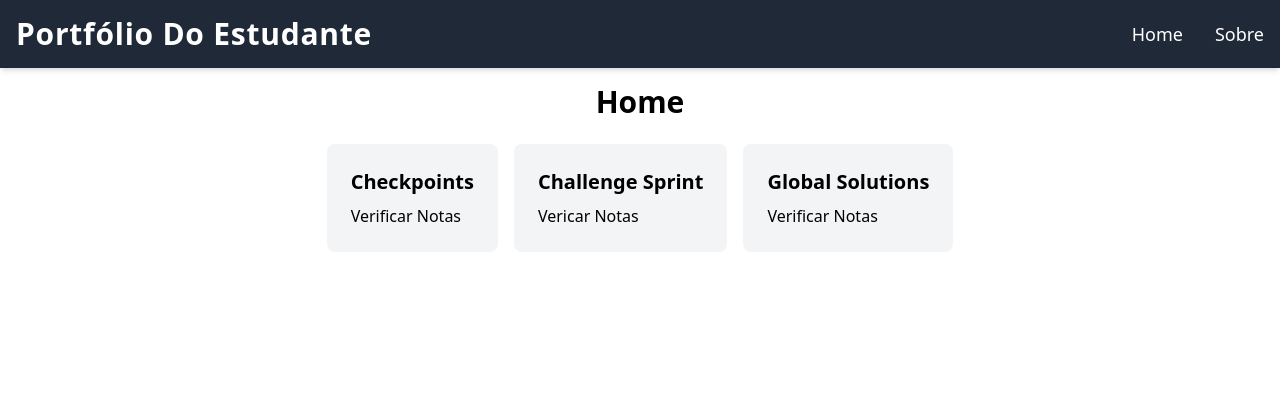
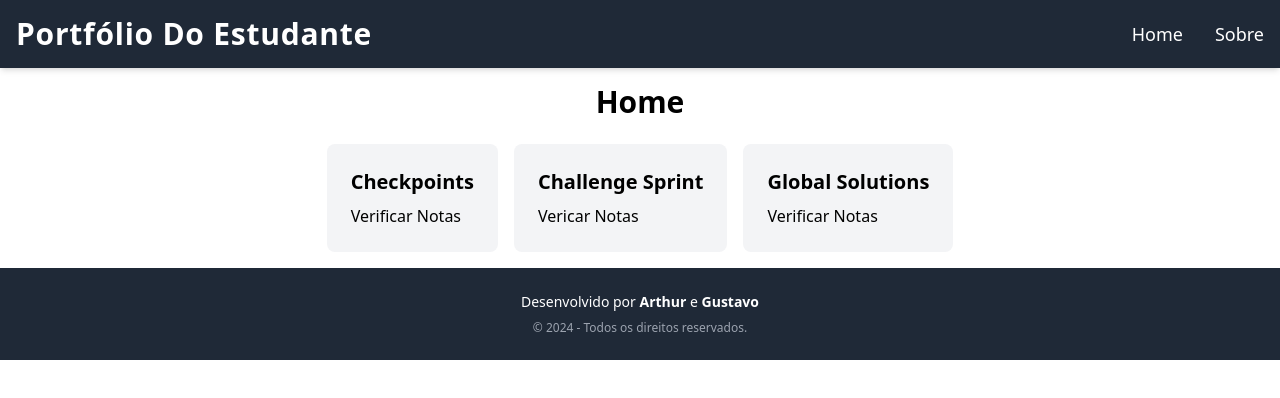
Before and after one commit to gustav0borba/cp3-crud-next, a Next.js app in the folder cp3/: page / in a window 1280 px wide. Shown: the top 398 px of the page. Built offline with nearby package versions, Linux system fonts and the light colour scheme.

Commit message:
criação do footer

```diff
--- a/cp3/src/components/Footer/page.tsx
+++ b/cp3/src/components/Footer/page.tsx
@@ -1,9 +1,16 @@
-import React from 'react'
+import React from 'react';
 
 export default function Footer() {
   return (
-    <div>
-
-    </div>
-  )
+    <footer className="bg-gray-800 text-white text-center py-6 mt-auto">
+      <div className="container mx-auto">
+        <p className="text-sm">
+          Desenvolvido por <span className="font-semibold">Arthur</span> e <span className="font-semibold">Gustavo</span>
+        </p>
+        <p className="text-xs text-gray-400 mt-2">
+          © {new Date().getFullYear()} - Todos os direitos reservados.
+        </p>
+      </div>
+    </footer>
+  );
 }
```
